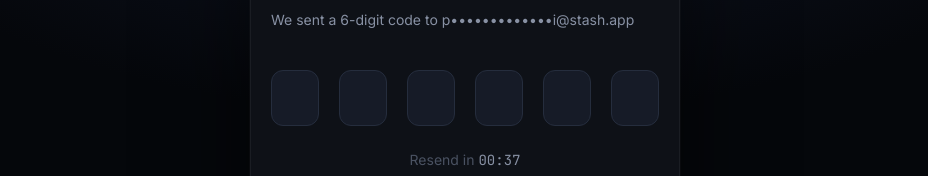
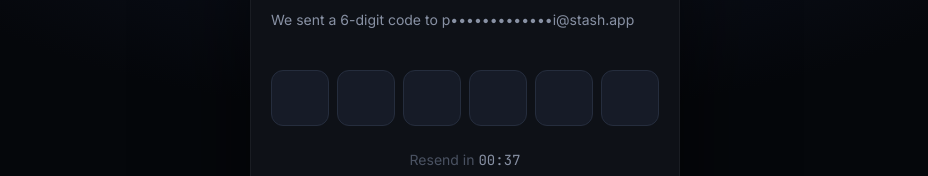
Before and after one commit to falconpay/stash, a Next.js app: page /otp in a window 1280 px wide. Shown: the part 151-327 px from the top of the page, without its empty margins (175-1103 px from the left). Built offline with nearby package versions, Linux system fonts and the light colour scheme.

Commit message:
feat:updates

```diff
--- a/app/layout.tsx
+++ b/app/layout.tsx
@@ -35,7 +35,7 @@ export default function RootLayout({
 }) {
   return (
     <html lang="en" className={`${inter.variable} ${jetbrains.variable}`}>
-      <body className="font-sans antialiased">
+      <body className="overflow-x-hidden font-sans antialiased">
         <div className="app-backdrop flex justify-center">
           <PhoneFrame>{children}</PhoneFrame>
         </div>
--- a/components/BottomNav.tsx
+++ b/components/BottomNav.tsx
@@ -21,7 +21,7 @@ export function BottomNav() {
   const pathname = usePathname();
 
   return (
-    <nav className="absolute inset-x-0 bottom-0 z-50 border-t border-border/70 bg-base/80 backdrop-blur-xl">
+    <nav className="fixed inset-x-0 bottom-0 z-50 border-t border-border/70 bg-base/80 backdrop-blur-xl lg:absolute">
       <div className="flex items-center justify-around px-2 pb-[max(0.5rem,env(safe-area-inset-bottom))] pt-2">
         {tabs.map((tab) => {
           const active = pathname === tab.href;
--- a/components/OtpInput.tsx
+++ b/components/OtpInput.tsx
@@ -76,7 +76,7 @@ export function OtpInput({
           onKeyDown={(e) => handleKeyDown(i, e)}
           onPaste={handlePaste}
           aria-label={`Digit ${i + 1}`}
-          className={`h-14 w-12 rounded-xl border bg-surface text-center font-mono text-xl text-primary outline-none transition-all ${
+          className={`h-14 min-w-0 flex-1 rounded-xl border bg-surface text-center font-mono text-xl text-primary outline-none transition-all ${
             value ? "border-accent/60" : "border-border"
           } focus:border-accent focus:ring-2 focus:ring-accent/20 ${
             pulse === i ? "animate-pulse-scale" : ""
--- a/components/PhoneFrame.tsx
+++ b/components/PhoneFrame.tsx
@@ -10,18 +10,12 @@ export function PhoneFrame({ children }: { children: React.ReactNode }) {
   const showNav = !NO_NAV_ROUTES.includes(pathname);
 
   return (
-    <div className="relative w-full max-w-phone">
-      <div
-        className="relative min-h-[100dvh] overflow-hidden bg-base sm:my-6 sm:min-h-[860px] sm:rounded-[2.5rem] sm:border sm:border-white/5"
-        style={{
-          boxShadow:
-            "0 40px 120px -20px rgba(0,0,0,0.8), 0 0 0 1px rgba(255,255,255,0.03)",
-        }}
-      >
-        <div className="relative flex min-h-[100dvh] flex-col sm:min-h-[860px]">
-          <main className={`flex-1 ${showNav ? "pb-24" : ""}`}>{children}</main>
-          {showNav && <BottomNav />}
-        </div>
+    // Mobile: full width & height, no frame.
+    // Desktop (lg+): centered 430px "phone" with rounded frame + shadow.
+    <div className="relative w-full lg:max-w-phone">
+      <div className="relative flex min-h-[100dvh] flex-col overflow-x-hidden bg-base lg:my-6 lg:min-h-[860px] lg:rounded-[2.5rem] lg:border lg:border-white/5 lg:shadow-[0_40px_120px_-20px_rgba(0,0,0,0.8)]">
+        <main className={`flex-1 ${showNav ? "pb-24" : ""}`}>{children}</main>
+        {showNav && <BottomNav />}
       </div>
     </div>
   );
```
